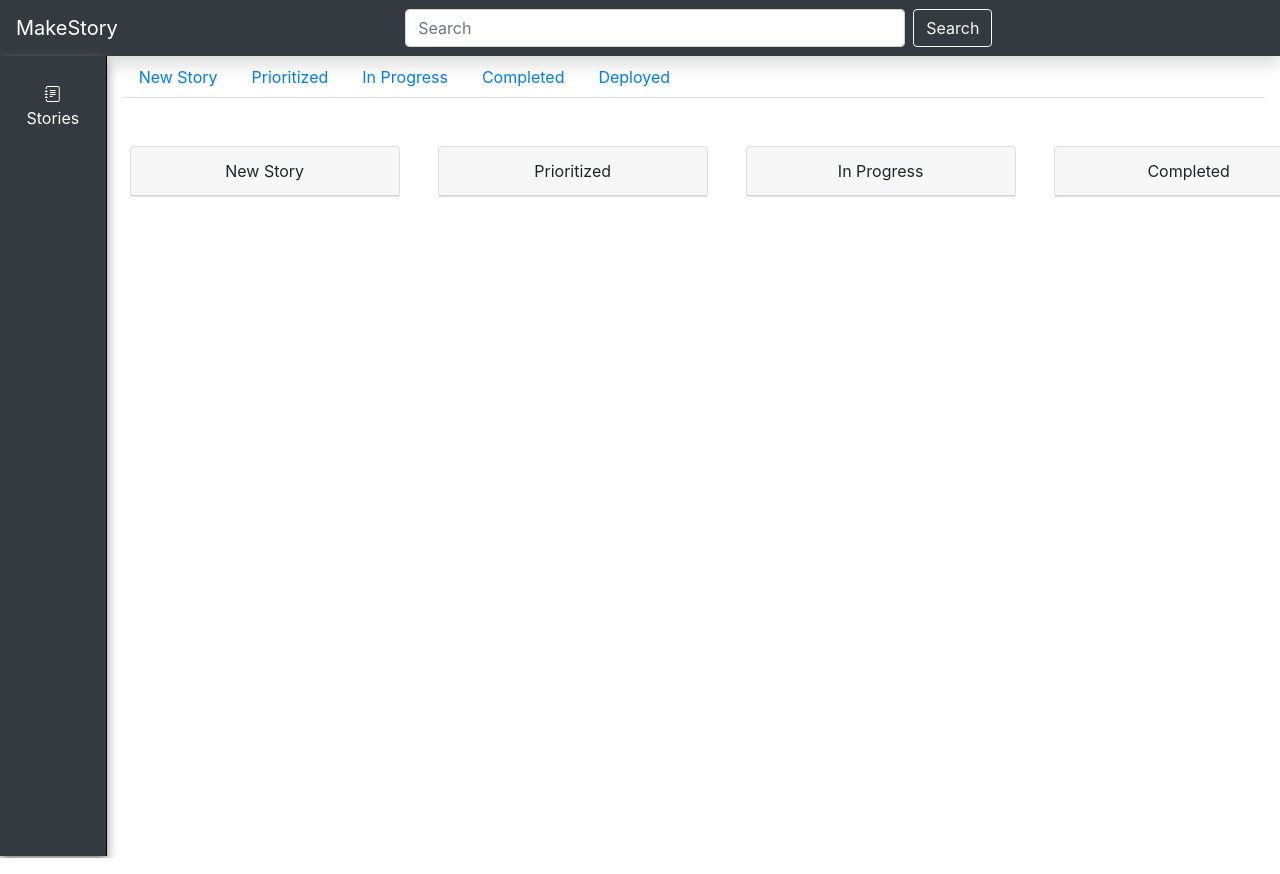
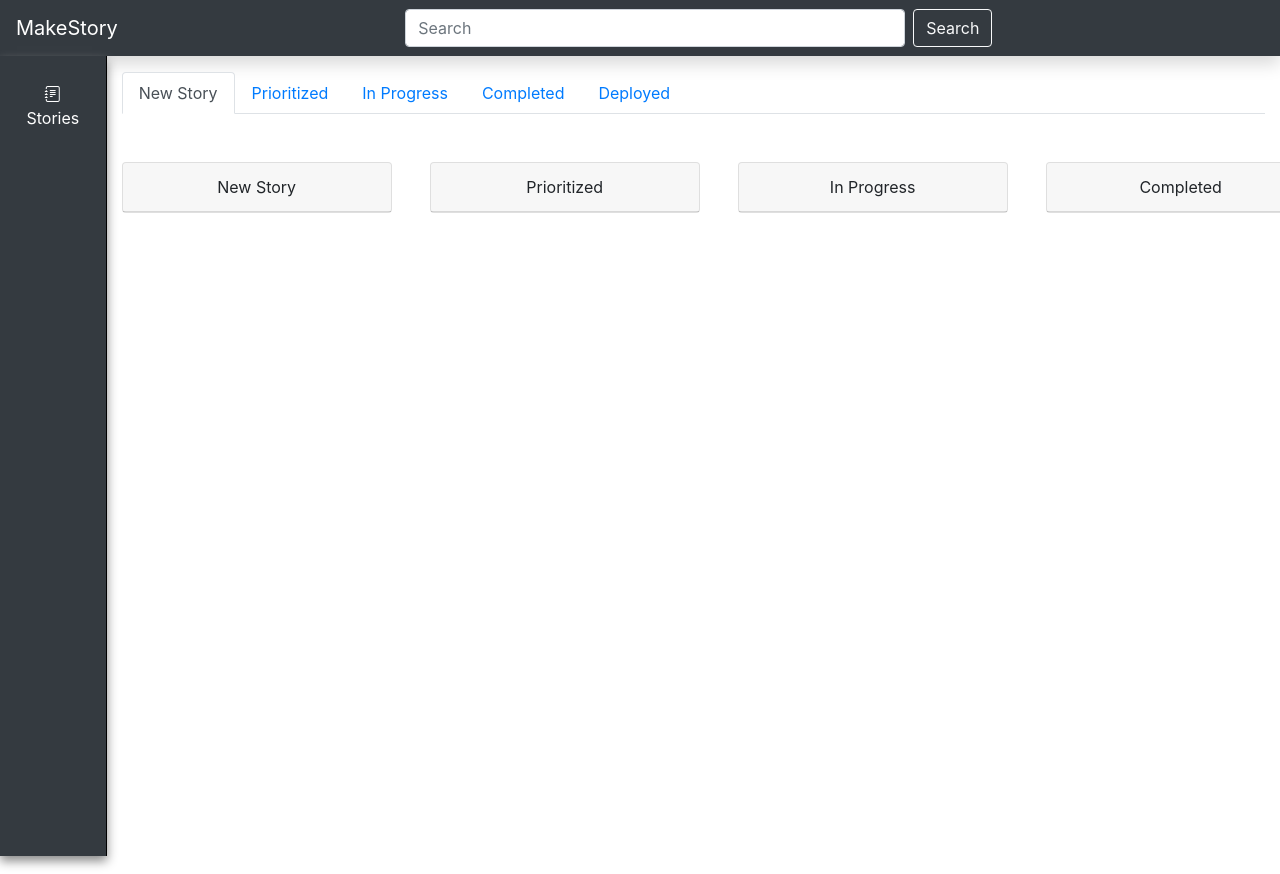
Before and after one commit to briansai/makestory, a Next.js app in the folder client/: page / in a window 1280 px wide. Built offline with nearby package versions, Linux system fonts and the light colour scheme.

Commit message:
Put margin on top of tabs for space

```diff
--- a/client/components/ControlledTabs.jsx
+++ b/client/components/ControlledTabs.jsx
@@ -3,7 +3,11 @@ import { storyColumns } from '../utils/constants';
 
 const ControlledTabs = ({ selectedTab, setSelectedTab }) => {
   return (
-    <Tabs activeKey={selectedTab} onSelect={(k) => setSelectedTab(k)}>
+    <Tabs
+      className="mt-3"
+      activeKey={selectedTab}
+      onSelect={(k) => setSelectedTab(k)}
+    >
       {storyColumns.map((column) => {
         const { title, key } = column;
         return <Tab key={key} eventKey={key} title={title} />;
--- a/client/components/StoryColumns.jsx
+++ b/client/components/StoryColumns.jsx
@@ -5,7 +5,7 @@ import Column from './Column';
 import ControlledTabs from './ControlledTabs';
 
 const StoryColumns = () => {
-  const [selectedTab, setSelectedTab] = useState('');
+  const [selectedTab, setSelectedTab] = useState(storyColumns[0].key);
 
   useEffect(() => {
     if (selectedTab) {
```
